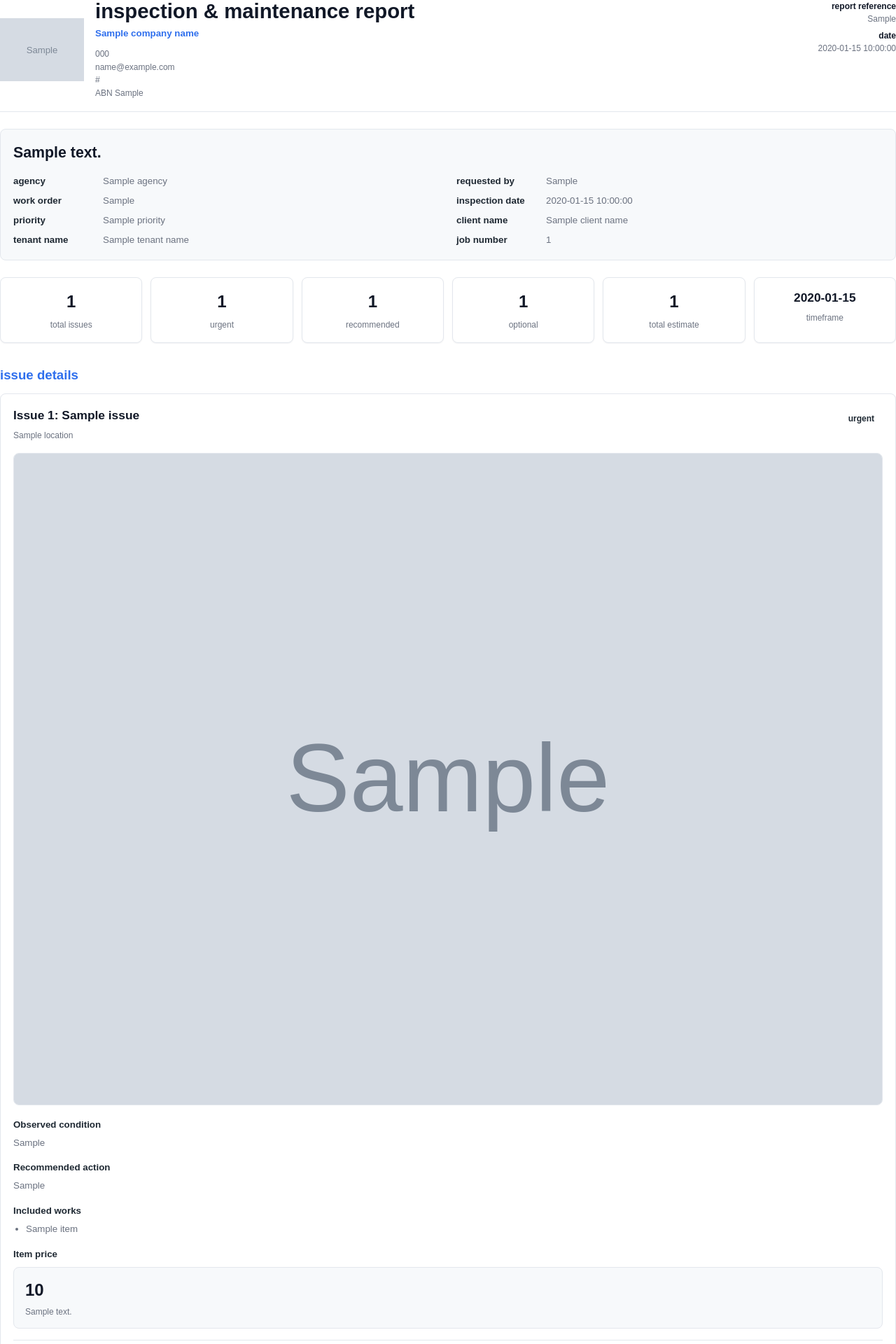
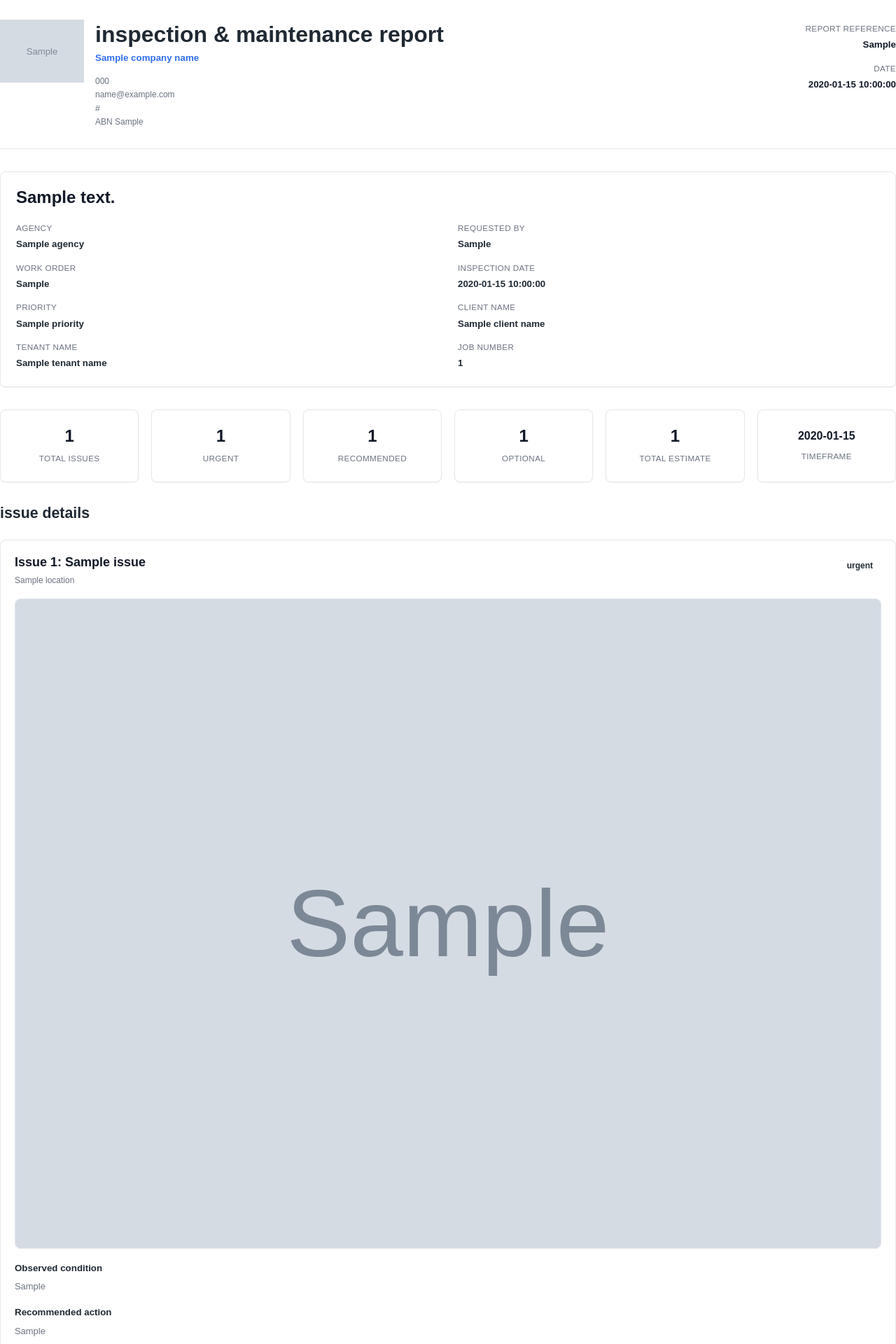
Before and after one commit to John-star-begi/Inspection-Report, a FastAPI app: template templates/report.html in a window 1280 px wide. Shown: the top 1920 px of the page at 70% size. Run offline with FastAPI, Linux system fonts and the light colour scheme; the template is opened without the code that fills it: most values are stand-ins (such as "Sample title", 1, 10 or a date in 2020); grey boxes marked "Sample" are stand-in pictures.

Commit message:
Update report.html

```diff
--- a/templates/report.html
+++ b/templates/report.html
@@ -11,7 +11,7 @@
       --text:#1F2933;
       --muted:#6B7280;
       --strong:#111827;
-      --blue:#2F6FED;
+      --accent:#2F6FED;
       --urgent-bg:#FEE4E2;
       --urgent-text:#B42318;
       --recommended-bg:#FEF3E2;
@@ -20,6 +20,10 @@
       --optional-text:#344054;
       --radius:8px;
       --shadow:0px 1px 2px rgba(16, 24, 40, 0.05);
+      --space-sm:8px;
+      --space-md:16px;
+      --space-lg:24px;
+      --space-xl:32px;
     }
 
     @page{
@@ -37,11 +41,12 @@
       color:var(--text);
       background:var(--white);
       font-size:10pt;
-      line-height:1.5;
+      line-height:1.55;
     }
 
     .page{
       width:100%;
+      background:var(--white);
     }
 
     .page-break{
@@ -49,147 +54,179 @@
       break-before:page;
     }
 
-    .section-space{
-      height:24px;
+    .section{
+      margin-top:var(--space-xl);
     }
 
     .card{
       background:var(--white);
       border:1px solid var(--border);
       border-radius:var(--radius);
-      padding:18px;
       box-shadow:var(--shadow);
     }
 
     .header{
-      display:flex;
-      justify-content:space-between;
+      display:grid;
+      grid-template-columns:1.4fr 0.8fr;
       gap:24px;
-      align-items:flex-start;
-      padding-bottom:16px;
+      align-items:start;
+      padding:28px 0;
       border-bottom:1px solid var(--border);
     }
 
     .header-left{
       display:flex;
+      align-items:flex-start;
       gap:16px;
-      align-items:center;
     }
 
     .header-logo{
       width:120px;
       height:auto;
       object-fit:contain;
+      flex-shrink:0;
+    }
+
+    .header-text{
+      padding-top:4px;
     }
 
     .header-title{
-      font-size:22pt;
-      line-height:1.1;
+      margin:0 0 6px 0;
+      font-size:24pt;
+      line-height:1.08;
       font-weight:700;
-      color:var(--strong);
-      margin:0 0 6px 0;
+      color:var(--text);
     }
 
-    .header-subtitle{
-      color:var(--blue);
+    .header-company{
+      margin:0;
       font-size:10pt;
       font-weight:700;
-      margin:0;
+      color:var(--accent);
     }
 
     .header-right{
-      min-width:210px;
       text-align:right;
+      padding-top:4px;
     }
 
-    .meta-line{
-      margin:0 0 6px 0;
-      color:var(--muted);
-      font-size:9pt;
+    .meta-block{
+      margin-bottom:14px;
     }
 
-    .meta-line strong{
+    .meta-label{
+      display:block;
+      margin:0 0 4px 0;
+      font-size:8.8pt;
+      color:var(--muted);
+      text-transform:uppercase;
+      letter-spacing:0.03em;
+    }
+
+    .meta-value{
+      margin:0;
+      font-size:10pt;
       color:var(--strong);
+      font-weight:700;
     }
 
     .company-lines{
-      margin-top:10px;
+      margin-top:14px;
       color:var(--muted);
       font-size:9pt;
-      line-height:1.55;
+      line-height:1.6;
     }
 
     .property-card{
-      background:var(--panel);
-      border:1px solid var(--border);
-      border-radius:var(--radius);
-      padding:18px;
+      padding:22px;
     }
 
     .property-address{
-      margin:0 0 14px 0;
-      font-size:16pt;
+      margin:0 0 20px 0;
+      font-size:18pt;
+      line-height:1.2;
+      font-weight:700;
       color:var(--strong);
-      font-weight:700;
     }
 
     .property-grid{
       display:grid;
       grid-template-columns:1fr 1fr;
-      gap:8px 24px;
+      gap:14px 28px;
     }
 
-    .info-row{
-      display:grid;
-      grid-template-columns:120px 1fr;
-      gap:8px;
-      align-items:start;
+    .property-item{
+      display:flex;
+      flex-direction:column;
+      gap:4px;
     }
 
-    .label{
-      font-weight:700;
-      color:var(--text);
+    .property-label{
+      font-size:8.8pt;
+      color:var(--muted);
+      text-transform:uppercase;
+      letter-spacing:0.03em;
     }
 
-    .value{
-      color:var(--muted);
+    .property-value{
+      font-size:10pt;
+      color:var(--text);
+      font-weight:700;
     }
 
     .summary-grid{
       display:grid;
       grid-template-columns:repeat(6, 1fr);
-      gap:12px;
+      gap:18px;
+      margin-top:var(--space-xl);
+      margin-bottom:var(--space-xl);
     }
 
     .summary-card{
+      padding:18px 14px;
+      min-height:104px;
+      display:flex;
+      flex-direction:column;
+      justify-content:center;
+      align-items:center;
       text-align:center;
-      padding:16px 12px;
     }
 
     .summary-number{
+      margin:0 0 10px 0;
       font-size:18pt;
+      line-height:1.1;
       font-weight:700;
       color:var(--strong);
-      margin:0 0 6px 0;
+    }
+
+    .summary-timeframe{
+      font-size:12pt;
+      line-height:1.25;
     }
 
     .summary-label{
-      font-size:9pt;
+      margin:0;
+      font-size:8.8pt;
       color:var(--muted);
-      margin:0;
+      text-transform:uppercase;
+      letter-spacing:0.03em;
     }
 
     .section-title{
-      margin:0 0 12px 0;
-      font-size:14pt;
+      margin:0 0 var(--space-lg) 0;
+      font-size:16pt;
+      line-height:1.2;
       font-weight:700;
-      color:var(--blue);
+      color:var(--text);
     }
 
     .issue-card{
+      padding:20px;
+      margin-bottom:24px;
       page-break-inside:avoid;
       break-inside:avoid;
-      margin-bottom:18px;
     }
 
     .issue-head{
@@ -197,20 +234,21 @@
       justify-content:space-between;
       align-items:flex-start;
       gap:16px;
-      margin-bottom:8px;
+      margin-bottom:16px;
     }
 
     .issue-title{
       margin:0;
-      font-size:13pt;
+      font-size:13.5pt;
+      line-height:1.25;
+      font-weight:700;
       color:var(--strong);
-      font-weight:700;
     }
 
     .issue-location{
       margin:6px 0 0 0;
+      font-size:9pt;
       color:var(--muted);
-      font-size:9pt;
     }
 
     .badge{
@@ -218,7 +256,7 @@
       align-items:center;
       justify-content:center;
       border-radius:999px;
-      padding:8px 12px;
+      padding:7px 12px;
       font-size:9pt;
       font-weight:700;
       white-space:nowrap;
@@ -240,17 +278,17 @@
     }
 
     .photos{
-      margin:16px 0 18px 0;
+      display:grid;
       gap:10px;
-      display:grid;
+      margin:0 0 18px 0;
     }
 
     .photos img{
       width:100%;
       border-radius:8px;
+      border:1px solid var(--border);
       object-fit:cover;
       background:var(--panel);
-      border:1px solid var(--border);
     }
 
     .photos-1{
@@ -283,65 +321,68 @@
 
     .content-label{
       display:block;
+      margin:0 0 6px 0;
+      font-size:10pt;
       font-weight:700;
       color:var(--text);
-      margin-bottom:6px;
     }
 
     .content-text{
+      margin:0;
       color:var(--muted);
-      margin:0;
+      font-size:9.7pt;
+      line-height:1.6;
     }
 
     .scope-list{
       margin:0;
       padding-left:18px;
       color:var(--muted);
+      font-size:9.7pt;
+      line-height:1.6;
     }
 
     .scope-list li{
       margin-bottom:4px;
     }
 
-    .price-box{
-      background:var(--panel);
-      border:1px solid var(--border);
-      border-radius:8px;
-      padding:14px 16px;
+    .price-wrap{
       margin-top:8px;
     }
 
     .price-label{
-      font-weight:700;
-      color:var(--text);
-      margin-bottom:6px;
+      display:block;
+      margin:0 0 6px 0;
+      font-size:9pt;
+      color:var(--muted);
+      text-transform:uppercase;
+      letter-spacing:0.03em;
     }
 
     .price-value{
-      font-size:18pt;
+      margin:0 0 4px 0;
+      font-size:19pt;
+      line-height:1.1;
       font-weight:700;
       color:var(--strong);
-      margin:0 0 4px 0;
     }
 
     .price-note{
+      margin:0;
+      font-size:9pt;
       color:var(--muted);
-      font-size:9pt;
-      margin:0;
     }
 
     .quote-line{
-      margin-top:14px;
-      padding-top:12px;
+      margin-top:16px;
+      padding-top:14px;
       border-top:1px solid var(--border);
-      color:var(--blue);
-      font-weight:700;
-      font-size:9.5pt;
+      font-size:9pt;
+      color:var(--muted);
     }
 
-    .table-card{
-      padding:0;
-      overflow:hidden;
+    .quote-card{
+      padding:20px;
     }
 
     table{
@@ -437,71 +484,114 @@
         {% if logo_url %}
         <img src="{{ logo_url }}" alt="Logo" class="header-logo">
         {% endif %}
-        <div>
+        <div class="header-text">
           <h1 class="header-title">inspection &amp; maintenance report</h1>
-          <p class="header-subtitle">{{ company_name or "Class A Fix" }}</p>
+          <p class="header-company">{{ company_name or "Class A Fix" }}</p>
+
+          {% if company_phone or company_email or company_website or company_abn %}
           <div class="company-lines">
             {% if company_phone %}<div>{{ company_phone }}</div>{% endif %}
             {% if company_email %}<div>{{ company_email }}</div>{% endif %}
             {% if company_website %}<div>{{ company_website }}</div>{% endif %}
             {% if company_abn %}<div>ABN {{ company_abn }}</div>{% endif %}
           </div>
+          {% endif %}
         </div>
       </div>
 
       <div class="header-right">
-        <p class="meta-line"><strong>report reference</strong><br>{{ report_reference }}</p>
-        <p class="meta-line"><strong>date</strong><br>{{ generated_date }}</p>
+        <div class="meta-block">
+          <span class="meta-label">report reference</span>
+          <p class="meta-value">{{ report_reference }}</p>
+        </div>
+        <div class="meta-block">
+          <span class="meta-label">date</span>
+          <p class="meta-value">{{ generated_date }}</p>
+        </div>
       </div>
     </div>
 
-    <div class="section-space"></div>
+    <div class="section">
+      <div class="card property-card">
+        <h2 class="property-address">{{ property_address }}</h2>
 
-    <div class="property-card">
-      <h2 class="property-address">{{ property_address }}</h2>
         <div class="property-grid">
-        <div class="info-row"><div class="label">agency</div><div class="value">{{ agency or "-" }}</div></div>
-        <div class="info-row"><div class="label">requested by</div><div class="value">{{ requested_by or "-" }}</div></div>
-        <div class="info-row"><div class="label">work order</div><div class="value">{{ work_order or "-" }}</div></div>
-        <div class="info-row"><div class="label">inspection date</div><div class="value">{{ inspection_date or "-" }}</div></div>
-        <div class="info-row"><div class="label">priority</div><div class="value">{{ priority or "-" }}</div></div>
-        <div class="info-row"><div class="label">client name</div><div class="value">{{ client_name or "-" }}</div></div>
-        <div class="info-row"><div class="label">tenant name</div><div class="value">{{ tenant_name or "-" }}</div></div>
-        <div class="info-row"><div class="label">job number</div><div class="value">{{ job_number or "-" }}</div></div>
+          <div class="property-item">
+            <span class="property-label">agency</span>
+            <span class="property-value">{{ agency or "-" }}</span>
+          </div>
+
+          <div class="property-item">
+            <span class="property-label">requested by</span>
+            <span class="property-value">{{ requested_by or "-" }}</span>
+          </div>
+
+          <div class="property-item">
+            <span class="property-label">work order</span>
+            <span class="property-value">{{ work_order or "-" }}</span>
+          </div>
+
+          <div class="property-item">
+            <span class="property-label">inspection date</span>
+            <span class="property-value">{{ inspection_date or "-" }}</span>
+          </div>
+
+          <div class="property-item">
+            <span class="property-label">priority</span>
+            <span class="property-value">{{ priority or "-" }}</span>
+          </div>
+
+          <div class="property-item">
+            <span class="property-label">client name</span>
+            <span class="property-value">{{ client_name or "-" }}</span>
+          </div>
+
+          <div class="property-item">
+            <span class="property-label">tenant name</span>
+            <span class="property-value">{{ tenant_name or "-" }}</span>
+          </div>
+
+          <div class="property-item">
+            <span class="property-label">job number</span>
+            <span class="property-value">{{ job_number or "-" }}</span>
           </div>
         </div>
-
-    <div class="section-space"></div>
+      </div>
+    </div>
 
     <div class="summary-grid">
       <div class="card summary-card">
         <p class="summary-number">{{ total_issues }}</p>
         <p class="summary-label">total issues</p>
       </div>
+
       <div class="card summary-card">
         <p class="summary-number">{{ urgent_count }}</p>
         <p class="summary-label">urgent</p>
       </div>
+
       <div class="card summary-card">
         <p class="summary-number">{{ recommended_count }}</p>
         <p class="summary-label">recommended</p>
       </div>
+
       <div class="card summary-card">
         <p class="summary-number">{{ optional_count }}</p>
         <p class="summary-label">optional</p>
       </div>
+
       <div class="card summary-card">
         <p class="summary-number">{{ total_estimated_cost }}</p>
         <p class="summary-label">total estimate</p>
       </div>
+
       <div class="card summary-card">
-        <p class="summary-number" style="font-size:13pt;">{{ estimated_timeframe }}</p>
+        <p class="summary-number summary-timeframe">{{ estimated_timeframe }}</p>
         <p class="summary-label">timeframe</p>
       </div>
     </div>
 
-    <div class="section-space" style="height:32px;"></div>
-
+    <div class="section">
       <h2 class="section-title">issue details</h2>
 
       {% for issue in issues %}
@@ -545,23 +635,23 @@
           {% endif %}
         </div>
 
-      <div class="content-block">
-        <span class="content-label">Item price</span>
-        <div class="price-box">
+        <div class="price-wrap">
+          <span class="price-label">item price</span>
           <p class="price-value">{{ issue.price }}</p>
           <p class="price-note">{{ issue.pricing_note }}</p>
-        </div>
         </div>
 
         <div class="quote-line">{{ issue.quote_status_text }}</div>
       </div>
       {% endfor %}
+    </div>
 
     <div class="page-break"></div>
 
+    <div class="section" style="margin-top:0;">
       <h2 class="section-title">combined quote summary</h2>
 
-    <div class="card table-card">
+      <div class="card quote-card">
         <table>
           <thead>
             <tr>
@@ -585,10 +675,10 @@
       </div>
 
       {% if has_optional_items %}
-    <div class="section-space"></div>
+      <div class="section">
         <h2 class="section-title">optional items</h2>
 
-    <div class="card table-card">
+        <div class="card quote-card">
           <table>
             <thead>
               <tr>
```
Also changed, not shown: other parts of templates/report.html (+26 -16 lines). Lines whose indentation alone changed are shown as unchanged.
